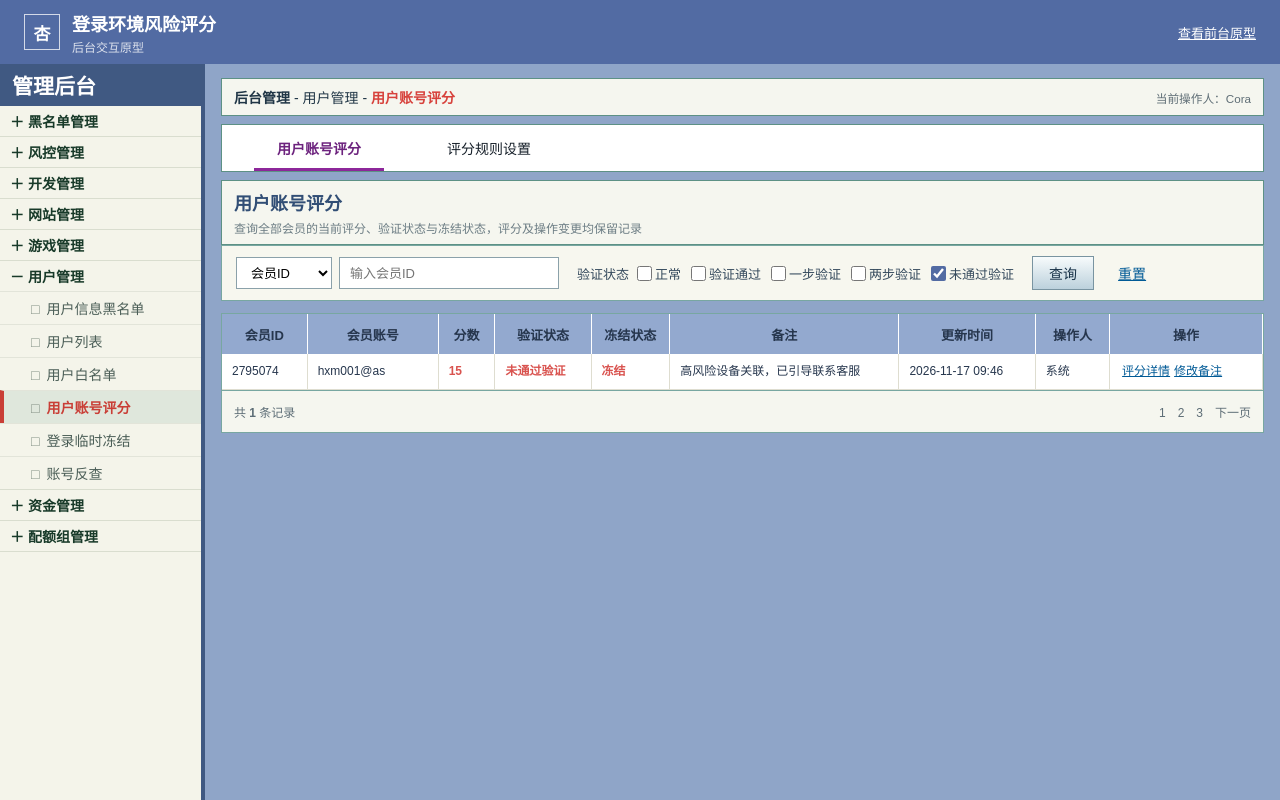
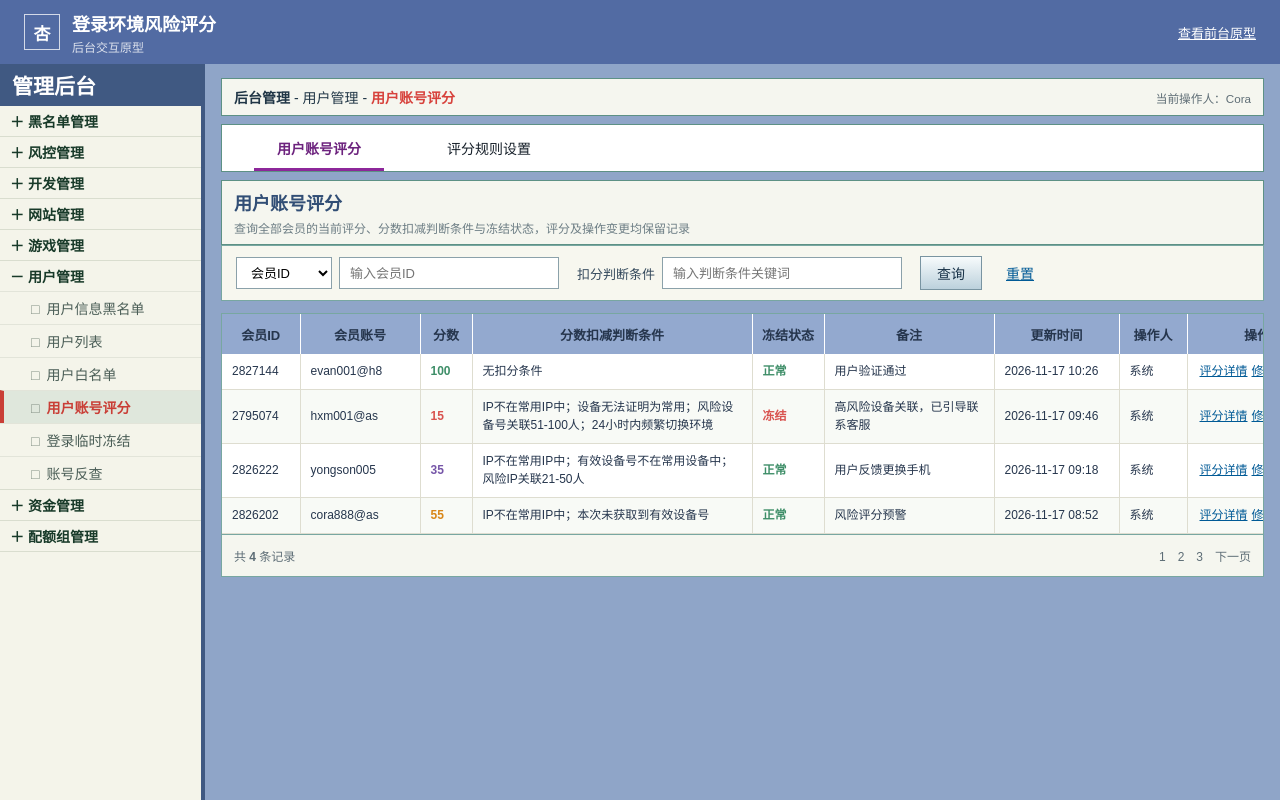
Before and after one commit to cora-pixel/axure, a plain HTML site: page cora001b.html in a window 1280 px wide. Drawn offline with Linux system fonts and the light colour scheme.

Commit message:
Show score deduction conditions

```diff
--- a/app.js
+++ b/app.js
@@ -34,19 +34,19 @@ const bands = [
 
 const pendingRows = [
   {
-    memberId: '2795074', user: 'hxm001@as', score: 15, action: '阻断人工', reason: '陌生IP＋设备无法证明可信；命中风险设备号51至100人', ip: '103.88.14.26', device: '非有效设备号', status: '未通过验证', freezeStatus: '冻结', source: '系统评分', time: '2026-11-17 09:46', note: '高风险设备关联，已引导联系客服', operator: '系统',
+    memberId: '2795074', user: 'hxm001@as', score: 15, action: '阻断人工', scoreCondition: 'IP不在常用IP中；设备无法证明为常用；风险设备号关联51-100人；24小时内频繁切换环境', reason: '陌生IP＋设备无法证明可信；命中风险设备号51至100人', ip: '103.88.14.26', device: '非有效设备号', status: '未通过验证', freezeStatus: '冻结', source: '系统评分', time: '2026-11-17 09:46', note: '高风险设备关联，已引导联系客服', operator: '系统',
     breakdown: [['初始分', '每次登录从100分开始', '100', '100'], ['R03 组合规则', '陌生IP＋设备无法证明可信', '-45', '55'], ['R06 风险设备号', '48小时关联68个有效用户', '-45', '10'], ['R07 变化速度', '短时高频切换环境', '-10', '0']],
   },
   {
-    memberId: '2826222', user: 'yongson005', score: 35, action: '双项验证', reason: '陌生IP＋有效陌生设备；风险IP关联21至50人', ip: '202.55.225.254', device: '有效陌生设备', status: '两步验证', freezeStatus: '正常', source: '系统评分', time: '2026-11-17 09:18', note: '用户反馈更换手机', operator: '系统',
+    memberId: '2826222', user: 'yongson005', score: 35, action: '双项验证', scoreCondition: 'IP不在常用IP中；有效设备号不在常用设备中；风险IP关联21-50人', reason: '陌生IP＋有效陌生设备；风险IP关联21至50人', ip: '202.55.225.254', device: '有效陌生设备', status: '两步验证', freezeStatus: '正常', source: '系统评分', time: '2026-11-17 09:18', note: '用户反馈更换手机', operator: '系统',
     breakdown: [['初始分', '每次登录从100分开始', '100', '100'], ['R03 组合规则', 'IP和有效设备均未命中常用环境', '-45', '55'], ['R05 风险IP', '48小时关联27个有效用户', '-20', '35']],
   },
   {
-    memberId: '2826202', user: 'cora888@as', score: 55, action: '单项验证', reason: '陌生IP＋设备无法证明可信；组合规则直接扣45分', ip: '47.76.91.34', device: '未获取有效设备号', status: '一步验证', freezeStatus: '正常', source: '系统评分', time: '2026-11-17 08:52', note: '风险评分预警', operator: '系统',
+    memberId: '2826202', user: 'cora888@as', score: 55, action: '单项验证', scoreCondition: 'IP不在常用IP中；本次未获取到有效设备号', reason: '陌生IP＋设备无法证明可信；组合规则直接扣45分', ip: '47.76.91.34', device: '未获取有效设备号', status: '一步验证', freezeStatus: '正常', source: '系统评分', time: '2026-11-17 08:52', note: '风险评分预警', operator: '系统',
     breakdown: [['初始分', '每次登录从100分开始', '100', '100'], ['R03 组合规则', '陌生IP＋未获取有效设备号', '-45', '55']],
   },
   {
-    memberId: '2827144', user: 'evan001@h8', score: 100, action: '正常放行', reason: '已完成验证并更新常用环境', ip: '139.162.60.207', device: '有效常用设备', status: '验证通过', freezeStatus: '正常', source: '系统评分', time: '2026-11-17 10:26', note: '用户验证通过', operator: '系统', resetFrom: 35, resetTime: '2026-11-17 10:26', resetOperator: '系统',
+    memberId: '2827144', user: 'evan001@h8', score: 100, action: '正常放行', scoreCondition: '无扣分条件', reason: '已完成验证并更新常用环境', ip: '139.162.60.207', device: '有效常用设备', status: '验证通过', freezeStatus: '正常', source: '系统评分', time: '2026-11-17 10:26', note: '用户验证通过', operator: '系统', resetFrom: 35, resetTime: '2026-11-17 10:26', resetOperator: '系统',
     breakdown: [['初始分', '每次登录从100分开始', '100', '100'], ['R03 组合规则', 'IP和设备均未命中常用环境', '-45', '55'], ['R05 风险IP', '48小时关联27个有效用户', '-20', '35'], ['验证成功', '更新常用IP及有效设备号', '+65', '100']],
   },
 ];
@@ -344,15 +344,11 @@ function renderBands() {
   $('#bandGrid').innerHTML = bands.map(band => `<article class="band-card ${band.className}"><strong>${band.range}分</strong><h3>${band.action}</h3><p>${band.detail}</p></article>`).join('');
 }
 
-function verificationStatusClass(status) {
-  return ['正常', '验证通过'].includes(status) ? 'normal' : status === '一步验证' ? 'one' : status === '两步验证' ? 'two' : 'failed';
-}
-
 function renderPending(rows = pendingRows) {
   const sortedRows = [...rows].sort((a, b) => b.time.localeCompare(a.time));
   $('#pendingTableBody').innerHTML = sortedRows.map((row, index) => `
     <tr>
-      <td>${row.memberId}</td><td>${row.user}</td><td class="score-text ${scoreClass(row.score)}">${row.score}</td><td><span class="verify-status ${verificationStatusClass(row.status)}">${row.status}</span></td><td><span class="freeze-status ${row.freezeStatus === '冻结' ? 'frozen' : 'normal'}">${row.freezeStatus || '正常'}</span></td><td>${row.note || '—'}</td><td>${row.time}</td><td>${row.operator}</td>
+      <td>${row.memberId}</td><td>${row.user}</td><td class="score-text ${scoreClass(row.score)}">${row.score}</td><td class="score-condition">${row.scoreCondition}</td><td><span class="freeze-status ${row.freezeStatus === '冻结' ? 'frozen' : 'normal'}">${row.freezeStatus || '正常'}</span></td><td>${row.note || '—'}</td><td>${row.time}</td><td>${row.operator}</td>
       <td><button class="table-link" data-detail-id="${row.memberId}">评分详情</button><button class="table-link" data-note-id="${row.memberId}">修改备注</button></td>
     </tr>`).join('');
   $('#accountTotal').textContent = sortedRows.length;
@@ -363,10 +359,10 @@ function renderPending(rows = pendingRows) {
 function renderFilteredPending() {
   const user = $('#pendingUserFilter').value.trim().toLowerCase();
   const userType = $('#pendingUserType').value;
-  const statuses = $$('input[name="pendingStatus"]:checked').map(input => input.value);
+  const condition = $('#pendingConditionFilter').value.trim().toLowerCase();
   renderPending(pendingRows.filter(row =>
     (!user || (userType === 'memberId' ? row.memberId.includes(user) : row.user.toLowerCase().includes(user))) &&
-    (!statuses.length || statuses.includes(row.status))
+    (!condition || row.scoreCondition.toLowerCase().includes(condition))
   ));
 }
 
@@ -504,15 +500,15 @@ function openPendingDetail(memberId) {
     ? `<tr><td>${row.resetTime}</td><td>分数重置</td><td>验证成功，分数由${row.resetFrom}重置为100，并更新常用环境</td><td>${row.resetOperator}</td></tr>`
     : '';
   const latestRecord = row.resetFrom === undefined
-    ? `<tr><td>${row.time}</td><td>${row.source}</td><td>分数更新为${row.score}，验证状态：${row.status}</td><td>${row.operator}</td></tr>`
+    ? `<tr><td>${row.time}</td><td>${row.source}</td><td>分数更新为${row.score}；扣分条件：${row.scoreCondition}</td><td>${row.operator}</td></tr>`
     : '';
   openDialog('账号评分详情', `
     <div class="detail-summary">
-      <div><span>会员ID／账号</span><strong>${row.memberId}／${row.user}</strong></div><div><span>当前分数</span><strong class="${scoreClass(row.score)}">${row.score}</strong></div><div><span>验证状态</span><strong>${row.status}</strong></div><div><span>冻结状态</span><strong class="freeze-status ${row.freezeStatus === '冻结' ? 'frozen' : 'normal'}">${row.freezeStatus || '正常'}</strong></div>
+      <div><span>会员ID／账号</span><strong>${row.memberId}／${row.user}</strong></div><div><span>当前分数</span><strong class="${scoreClass(row.score)}">${row.score}</strong></div><div class="condition-summary"><span>分数扣减判断条件</span><strong>${row.scoreCondition}</strong></div><div><span>冻结状态</span><strong class="freeze-status ${row.freezeStatus === '冻结' ? 'frozen' : 'normal'}">${row.freezeStatus || '正常'}</strong></div>
     </div>
     <div class="detail-section"><h3>本次评分明细</h3><table class="mini-table"><thead><tr><th>顺序</th><th>规则</th><th>命中内容</th><th>分值</th><th>累计分数</th></tr></thead><tbody>${breakdownRows}</tbody></table></div>
     <div class="detail-section"><div class="detail-section-head"><h3>风险与环境信息</h3><button class="table-link" data-view-common="${row.memberId}">查看常用IP／设备</button></div><table class="mini-table"><tbody><tr><td>触发原因</td><td colspan="3">${row.reason}</td></tr><tr><td>当前IP</td><td>${row.ip}</td><td>设备状态</td><td>${row.device}</td></tr><tr><td>备注</td><td colspan="3">${row.note || '—'}</td></tr></tbody></table></div>
-    <div class="detail-section"><h3>验证及变更记录</h3><table class="mini-table"><thead><tr><th>时间</th><th>类型</th><th>内容</th><th>操作人</th></tr></thead><tbody>${resetRecord}${latestRecord}<tr><td>2026-11-17 08:20</td><td>评分记录</td><td>${row.reason}</td><td>系统</td></tr></tbody></table></div>
+    <div class="detail-section"><h3>评分及变更记录</h3><table class="mini-table"><thead><tr><th>时间</th><th>类型</th><th>内容</th><th>操作人</th></tr></thead><tbody>${resetRecord}${latestRecord}<tr><td>2026-11-17 08:20</td><td>评分记录</td><td>${row.reason}</td><td>系统</td></tr></tbody></table></div>
     <div class="admin-dialog-actions"><button class="admin-btn secondary" data-dialog-cancel>关闭</button></div>
   `);
   $('[data-dialog-cancel]').addEventListener('click', closeDialog);
@@ -599,7 +595,7 @@ if ($('#pendingResetBtn')) $('#pendingResetBtn').addEventListener('click', () =>
   $('#pendingUserType').value = 'memberId';
   $('#pendingUserFilter').value = '';
   $('#pendingUserFilter').placeholder = '输入会员ID';
-  $$('input[name="pendingStatus"]').forEach(input => { input.checked = input.value === '未通过验证'; });
+  $('#pendingConditionFilter').value = '';
   renderFilteredPending();
 });
 if ($('#dialogMask')) $('#dialogMask').addEventListener('click', event => { if (event.target === $('#dialogMask')) closeDialog(); });
--- a/cora001b.html
+++ b/cora001b.html
@@ -5,7 +5,7 @@
   <meta name="viewport" content="width=device-width, initial-scale=1">
   <meta http-equiv="Cache-Control" content="no-cache, no-store, must-revalidate">
   <title>后台用户账号评分原型</title>
-  <link rel="stylesheet" href="styles.css?v=20261117-b16">
+  <link rel="stylesheet" href="styles.css?v=20261117-b17">
 </head>
 <body>
   <header class="topbar backend-topbar">
@@ -38,16 +38,16 @@
 
           <div class="admin-tab-panel active" id="accountPanel">
             <div class="account-page-head">
-              <div><h1>用户账号评分</h1><p>查询全部会员的当前评分、验证状态与冻结状态，评分及操作变更均保留记录</p></div>
+              <div><h1>用户账号评分</h1><p>查询全部会员的当前评分、分数扣减判断条件与冻结状态，评分及操作变更均保留记录</p></div>
             </div>
             <div class="filter-bar pending-filter">
               <label class="user-search-filter"><select id="pendingUserType" aria-label="会员查询字段"><option value="memberId">会员ID</option><option value="user">会员账号</option></select><input id="pendingUserFilter" placeholder="输入会员ID"></label>
-              <div class="checkbox-filter"><span>验证状态</span><div class="checkbox-options"><label><input type="checkbox" name="pendingStatus" value="正常">正常</label><label><input type="checkbox" name="pendingStatus" value="验证通过">验证通过</label><label><input type="checkbox" name="pendingStatus" value="一步验证">一步验证</label><label><input type="checkbox" name="pendingStatus" value="两步验证">两步验证</label><label><input type="checkbox" name="pendingStatus" value="未通过验证" checked>未通过验证</label></div></div>
+              <label class="condition-search-filter"><span>扣分判断条件</span><input id="pendingConditionFilter" placeholder="输入判断条件关键词"></label>
               <button class="admin-btn secondary" id="pendingSearchBtn">查询</button><button class="link-btn" id="pendingResetBtn">重置</button>
             </div>
             <div class="table-wrap">
               <table class="admin-table account-score-table">
-                <thead><tr><th>会员ID</th><th>会员账号</th><th>分数</th><th>验证状态</th><th>冻结状态</th><th>备注</th><th>更新时间</th><th>操作人</th><th>操作</th></tr></thead>
+                <thead><tr><th>会员ID</th><th>会员账号</th><th>分数</th><th>分数扣减判断条件</th><th>冻结状态</th><th>备注</th><th>更新时间</th><th>操作人</th><th>操作</th></tr></thead>
                 <tbody id="pendingTableBody"></tbody>
               </table>
             </div>
@@ -75,6 +75,6 @@
   </main>
 
   <div class="dialog-mask hidden" id="dialogMask"><div class="admin-dialog" id="adminDialog"></div></div>
-  <script src="app.js?v=20261117-b16"></script>
+  <script src="app.js?v=20261117-b17"></script>
 </body>
 </html>
--- a/styles.css
+++ b/styles.css
@@ -214,6 +214,7 @@ main { padding: 20px; }
 .checkbox-options input { width: 15px; height: 15px; margin: 0; padding: 0; accent-color: #526ba3; }
 .pending-filter .user-search-filter select { width: 96px; }
 .pending-filter .user-search-filter input { width: 220px; }
+.pending-filter .condition-search-filter input { width: 240px; }
 .pending-filter { align-items: center; gap: 18px; padding: 10px 14px; }
 .pending-filter > label { display: inline-flex; align-items: center; gap: 7px; white-space: nowrap; }
 .pending-filter > label input { margin: 0; }
@@ -287,14 +288,15 @@ main { padding: 20px; }
 .account-score-table th:nth-child(1) { width: 78px; }
 .account-score-table th:nth-child(2) { width: 120px; }
 .account-score-table th:nth-child(3) { width: 52px; }
-.account-score-table th:nth-child(4) { width: 88px; }
+.account-score-table th:nth-child(4) { width: 280px; }
 .account-score-table th:nth-child(5) { width: 72px; }
-.account-score-table th:nth-child(6) { width: 210px; }
+.account-score-table th:nth-child(6) { width: 170px; }
 .account-score-table th:nth-child(7) { width: 125px; }
 .account-score-table th:nth-child(8) { width: 68px; }
 .account-score-table th:nth-child(9) { width: 140px; }
 .account-score-table td:last-child { white-space: nowrap; }
 .account-score-table td:last-child .table-link { padding: 0 2px; }
+.score-condition { line-height: 1.55; overflow-wrap: anywhere; }
 .verify-status { font-weight: 700; }
 .verify-status.normal { color: #3e8e68; }
 .verify-status.one { color: #d88618; }
@@ -334,10 +336,11 @@ main { padding: 20px; }
 .config-number input { width: 58px; height: 28px; padding: 3px 5px; border: 1px solid #8ba1aa; background: #fff; text-align: center; }
 .config-number em { color: #74828c; font-style: normal; }
 .config-error { min-height: 18px; margin: 10px 0 -8px; color: #d9534f; font-size: 12px; text-align: center; }
-.detail-summary { display: grid; grid-template-columns: repeat(4, 1fr); gap: 10px; margin-bottom: 16px; }
+.detail-summary { display: grid; grid-template-columns: 1.1fr .65fr 2fr .65fr; gap: 10px; margin-bottom: 16px; }
 .detail-summary > div { padding: 12px; background: #eef3f5; border-left: 3px solid #526ba3; }
 .detail-summary span { display: block; color: #74828c; font-size: 12px; }
 .detail-summary strong { display: block; margin-top: 6px; }
+.detail-summary .condition-summary strong { line-height: 1.45; }
 .detail-section { margin-top: 18px; }
 .detail-section h3 { margin: 0 0 8px; font-size: 15px; }
 .detail-section-head { display: flex; align-items: center; gap: 10px; margin-bottom: 8px; }
```
